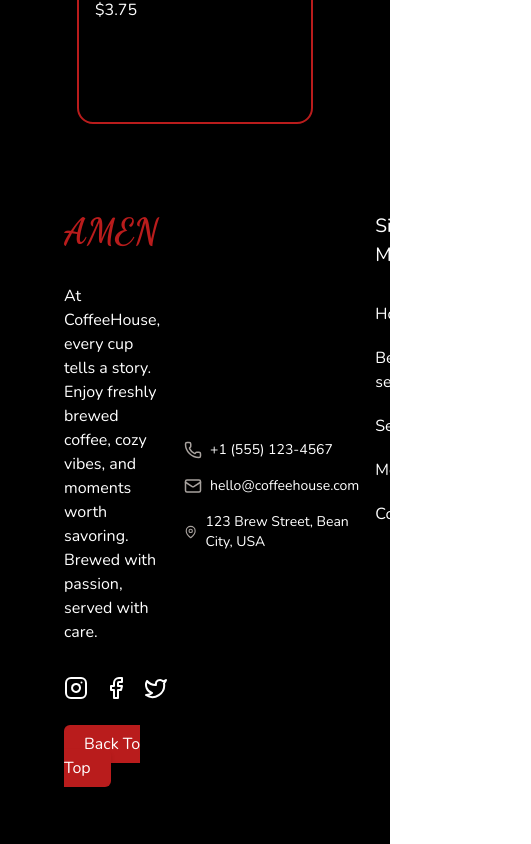
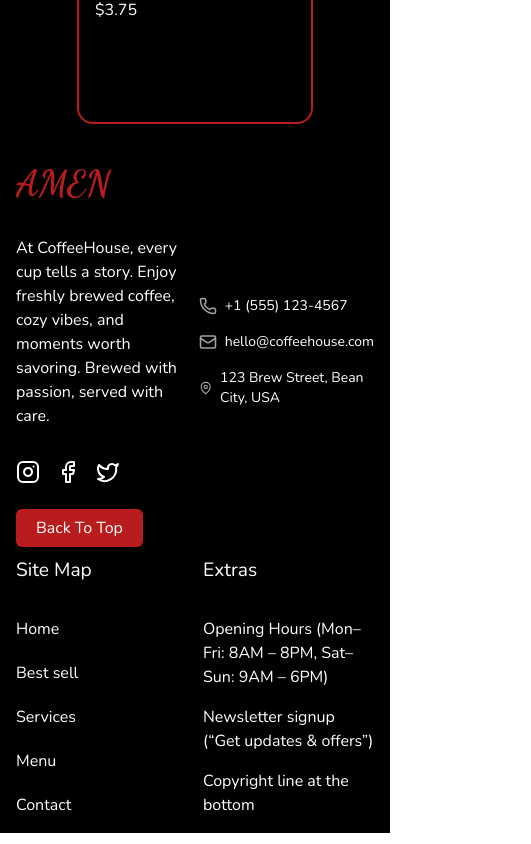
Before and after one commit to Amen974/coffee-site, a React (Vite) app: page / in a window 390 px wide. Shown: the part 6504-7348 px from the top of the page, 531 px wide, since content can reach past the window. Built offline with nearby package versions, Linux system fonts and the light colour scheme.

Commit message:
make footer responsive

```diff
--- a/src/sections/Footer.jsx
+++ b/src/sections/Footer.jsx
@@ -3,7 +3,7 @@ import { Instagram, Facebook, Twitter, Phone, Mail, MapPin } from "lucide-react"
 
 const Footer = () => {
   return (
-    <section className='flex gap-4 p-16 bg-black text-white'>
+    <section className='flex flex-wrap gap-4 max-sm:p-4 max-md:p-8 p-16 bg-black text-white'>
       <div className='flex flex-col flex-1 gap-8 '>
         <div>
           <h1 className='text-red-700 font-bold font-dancing text-4xl'>AMEN</h1>
```
